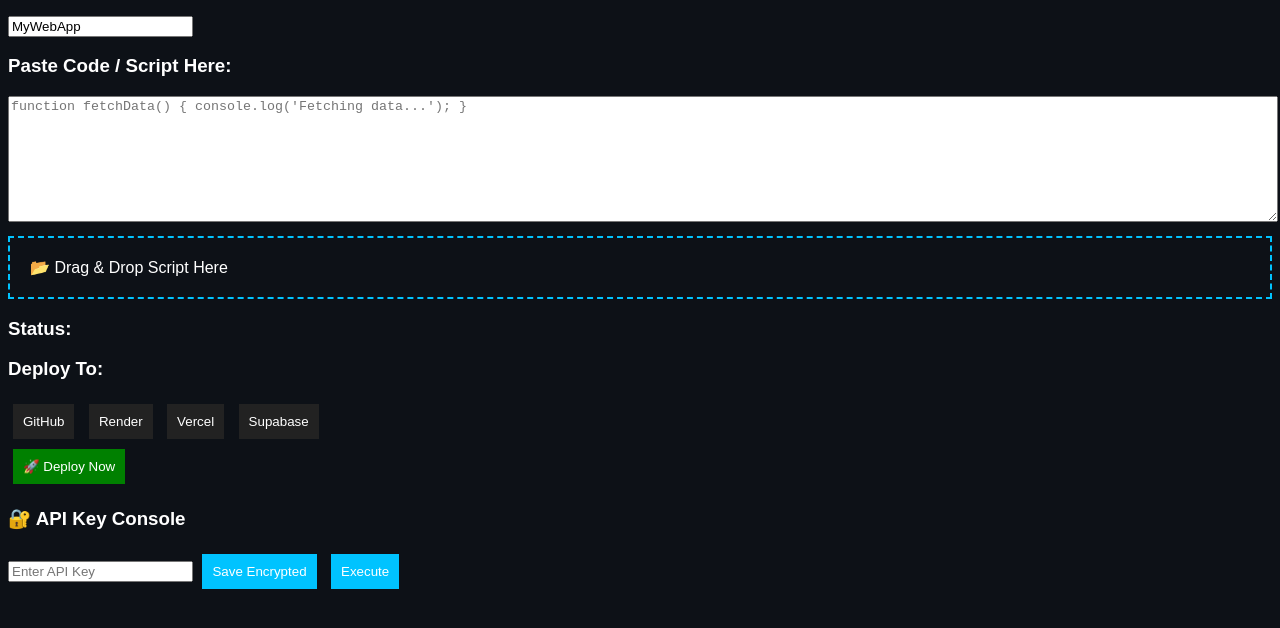
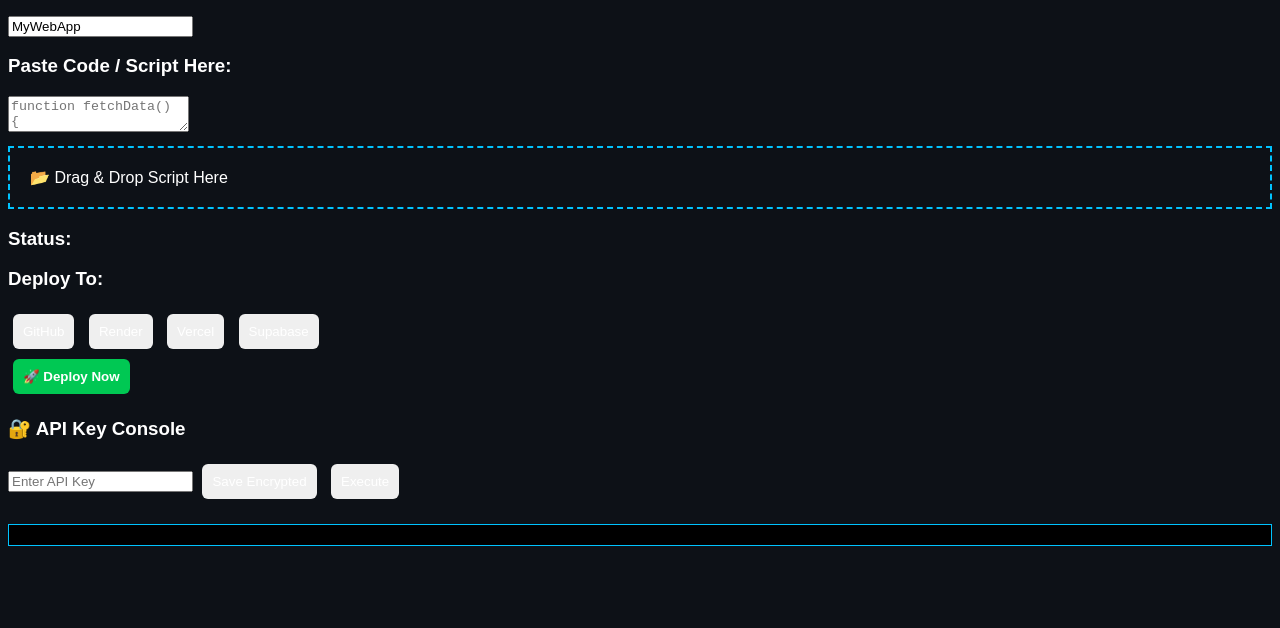
Before and after one commit to 1wb1965197116-jpg/multi-ai-deploy, a website: page frontend/index.html in a window 1280 px wide. Shown: the part 106-734 px from the top of the page. Drawn offline with Linux system fonts and the light colour scheme.

Commit message:
Update styles.css

```diff
--- a/frontend/styles.css
+++ b/frontend/styles.css
@@ -4,37 +4,57 @@ body {
   font-family: Arial;
 }
 
-textarea {
-  width: 100%;
-  height: 120px;
+/* Base button */
+button {
+  padding: 10px;
+  margin: 5px;
+  border: none;
+  color: white;
+  cursor: pointer;
+  border-radius: 6px;
 }
 
-button {
-  margin: 5px;
-  padding: 10px;
-  background: #00c3ff;
-  border: none;
-  color: white;
-}
+/* Platform buttons */
+.btn-github { background: #24292e; }
+.btn-render { background: #46e3b7; color: black; }
+.btn-vercel { background: black; }
+.btn-supabase { background: #3ecf8e; }
 
-button:hover {
-  background: #0099cc;
-}
+/* AI buttons */
+.btn-ai { background: #ff00ff; }
+.btn-purple { background: #7b61ff; }
 
-.deploy-buttons button {
-  background: #222;
-}
-
+/* Main deploy */
 .mainDeploy {
-  background: green;
-}
-
-#statusBox div {
+  background: #00c853;
   font-weight: bold;
 }
 
+/* Fix warning */
+.btn-fix { background: #ff3d00; }
+
+/* Hover effects */
+button:hover {
+  opacity: 0.8;
+  transform: scale(1.05);
+}
+
+/* Status colors */
+.red { color: red; }
+.green { color: #00ff99; }
+.yellow { color: yellow; }
+
+/* Drop zone */
 #dropZone {
   border: 2px dashed #00c3ff;
   padding: 20px;
   margin: 10px 0;
 }
+
+/* Output console */
+#output {
+  margin-top: 20px;
+  padding: 10px;
+  background: black;
+  border: 1px solid #00c3ff;
+}
```
